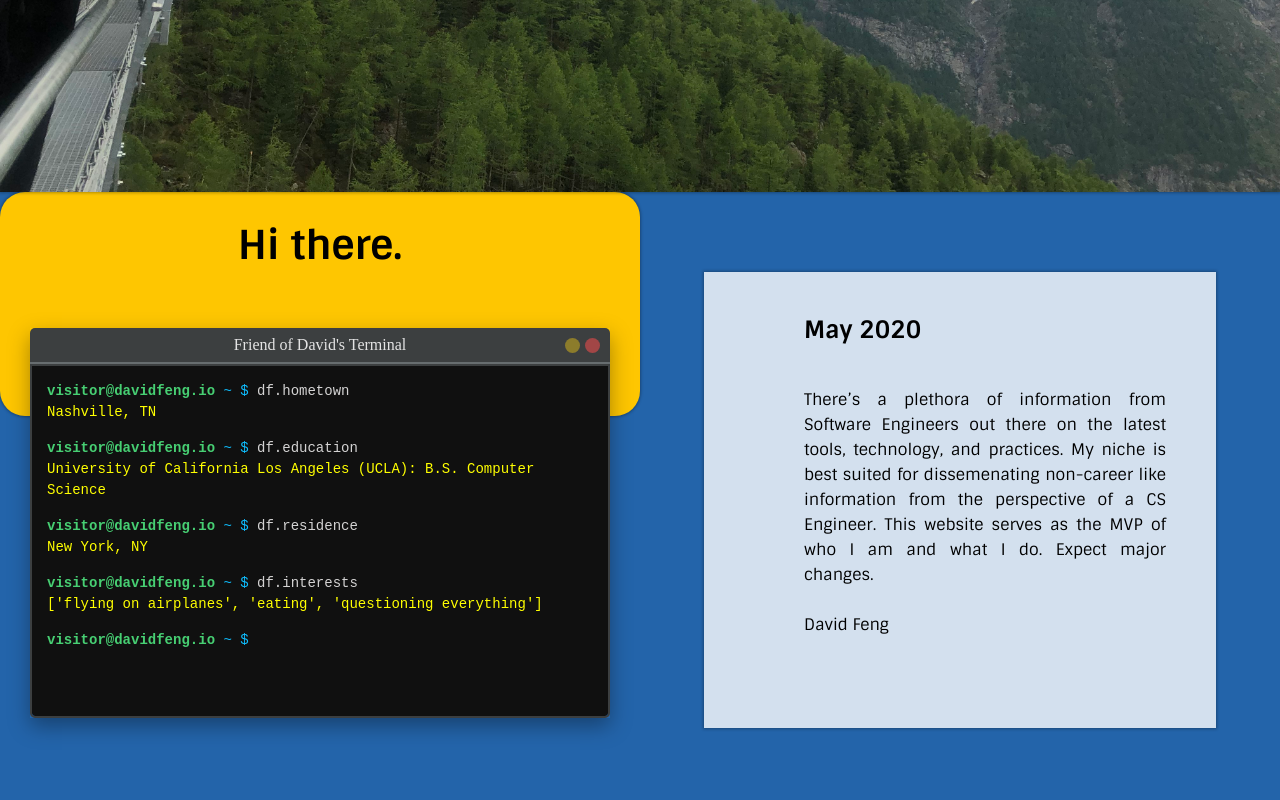
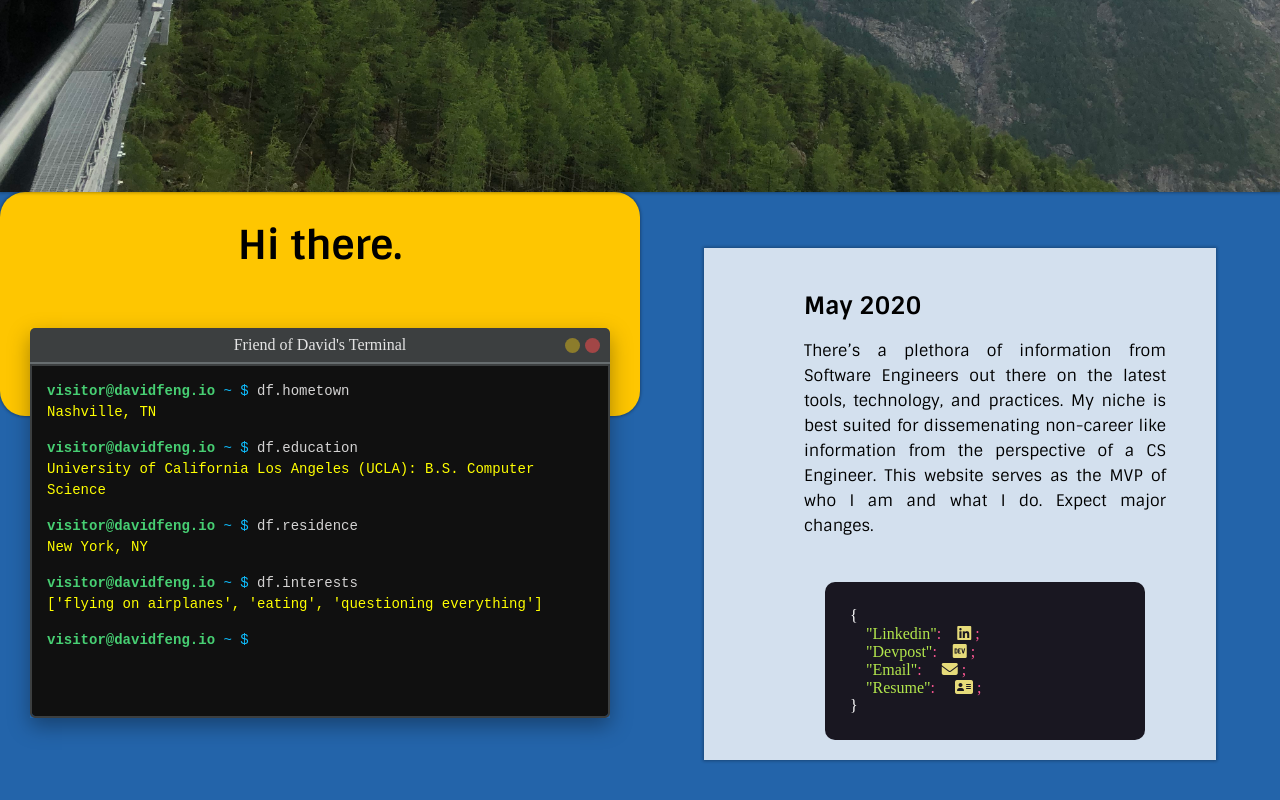
Before and after one commit to xingxu21/myWebsite, a Vue app: page / in a window 1280 px wide. Shown: the part 608-1408 px from the top of the page. Built offline with nearby package versions, Linux system fonts and the light colour scheme.

Commit message:
placed contact terminal for now

```diff
--- a/src/components/JsonContact.vue
+++ b/src/components/JsonContact.vue
@@ -4,33 +4,45 @@
       <span id='json0'>{ <br/>  </span>
     <span id='info-section'>
           <span id='json1'>
-            <span id='json1_1'>  "linkedin"</span>
-            <span id='json1_2'>  : </span>
+            <span id='json1_1'>  "Linkedin"</span>
+            <span id='json1_2'>:</span>
             <span id='json1_3'>
               <a href="https://www.linkedin.com/in/xingxu21/">
-              xingxu21</a></span>
-            <span id='json1_4'>  ,</span>
+              <i class="fab fa-linkedin"></i></a>
+            </span>
+            <span id='json1_4'>  ;</span>
           </span>
 
 
           <span id='json2'>
-            <span id='json2_1'>  "devpost" </span>
-            <span id='json2_2'> :  </span>
+            <span id='json2_1'>  "Devpost"</span>
+            <span id='json2_2'>:</span>
             <span id='json2_3'>
-              <a href="https://www.linkedin.com/in/xingxu21/">
-              xingxu21</a>
+              <a href="https://www.devpost.com/xingxu21/">
+                <i class="fab fa-dev"></i>
+              </a>
             </span>
-            <span id='json2_4'>  ,</span>
+            <span id='json2_4'>  ;</span>
           </span>
 
 
           <span id='json3'>
-            <span id='json3_1'>  "email" </span>
-            <span id='json3_2'>  : </span>
+            <span id='json3_1'>  "Email"</span>
+            <span id='json3_2'>: </span>
             <span id='json3_3'>
               <a href="mailto:david.x.feng@ucla.edu">
-                david.x.feng@ucla.edu</a></span>
-            <span id='json3_4'>  </span>
+              <i class="fas fa-envelope 4x"></i></a></span>
+            <span id='json3_4'> ; </span>
+          </span>
+
+          <span id='json3'>
+            <span id='json3_1'>  "Resume"</span>
+            <span id='json3_2'>: </span>
+            <span id='json3_3'>
+              <a href="/resume">
+                <i class="fas fa-address-card"></i>
+              </a></span>
+            <span id='json3_4'> ; </span>
           </span>
 
   </span>
@@ -41,7 +53,12 @@
 
 <script>
 export default {
-  name: 'JsonContact'
+  name: 'JsonContact',
+  mounted() {
+    let externalScript = document.createElement('script')
+    externalScript.setAttribute('src', 'https://kit.fontawesome.com/7178d801fb.js') //missing cross-origin anonymous tho
+    document.head.appendChild(externalScript)
+  }
 }
 
 </script>
@@ -53,7 +70,7 @@ a {
 }
 #text-box {
   display:block;
-
+  border-radius: 10px;
   text-align: left;
   margin-top: 60px;
   width: 20rem;
--- a/src/views/Splash.vue
+++ b/src/views/Splash.vue
@@ -1,5 +1,6 @@
 <template>
 <div>
+
   <div class='splash-main'>
     <head>
         <!-- <link rel="stylesheet" href="animate.min.css"> -->
@@ -37,23 +38,16 @@
       <div id='col2'>
         <article>
                     <h1>    May 2020</h1>
-
-        <p>
-
- <br/>
             There’s a plethora of information from Software Engineers
             out there on the latest tools, technology, and practices.
             My niche is best suited for dissemenating non-career
             like information from the perspective of a CS Engineer.
             This website serves as the MVP of who I am and what I do.
              Expect major changes.
- <br/>
-<br/>
-David Feng
-
-</p>
 
         </article>
+        <div class='contact-panel'> <center><JsonContact/></center>
+        </div>
       </div>
 
 
@@ -67,10 +61,11 @@ David Feng
 
 <script>
 import FakeTerminal from '../components/FakeTerminal.vue'
+import JsonContact from '../components/JsonContact.vue'
 
 export default {
   name: 'Splash',
-  components:  {FakeTerminal}
+  components:  {FakeTerminal, JsonContact}
 }
 </script>
 
@@ -81,7 +76,10 @@ export default {
 
 
 <style scoped type="text/css">
-
+.contact-panel {
+  margin-top: -2vh;
+  /* box-shadow: 0 14px 28px; */
+}
 .main-blurb {
   position: absolute;
   left: 230px;
@@ -173,8 +171,9 @@ export default {
    position: absolute;
    width: 40vw;
    margin-left: 55vw;
-   margin-top: 10vh;
-   padding: 25px 50px 75px 100px;
+   margin-top: 7vh;
+
+   padding: 25px 50px 4px 100px;
    /* font-color: white; */
    /* outline: dotted; */
    background: rgba(255, 255, 255, 0.8);
```
Also changed, not shown: 2 other files (tests, documents, lock files or other folders). Lines whose indentation alone changed are shown as unchanged.
